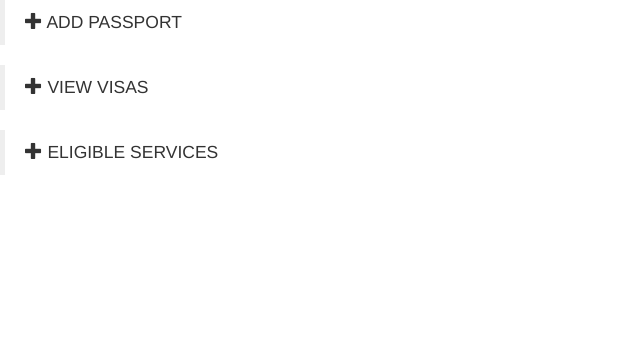
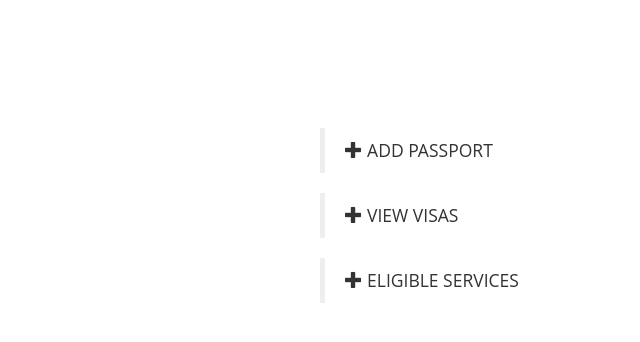
Before and after one commit to venture-vin/OmniPass, a plain HTML site: page app/dashboard.html in a window 1280 px wide. Shown: the whole page, without its empty margins (0-640 px from the left). Drawn offline with nearby package versions, Linux system fonts and the light colour scheme; files that its build step writes are made by us from their sources.

Commit message:
fix link position in html and update dashboard css

```diff
--- a/app/dashboard.html
+++ b/app/dashboard.html
@@ -2,9 +2,11 @@
 <html>
 <head>
   <title>Passport Dashboard</title>
-</head>
   <link rel="stylesheet" href="https://maxcdn.bootstrapcdn.com/bootstrap/4.0.0-alpha.5/css/bootstrap.min.css" integrity="sha384-AysaV+vQoT3kOAXZkl02PThvDr8HYKPZhNT5h/CXfBThSRXQ6jW5DO2ekP5ViFdi" crossorigin="anonymous">
   <script src="https://maxcdn.bootstrapcdn.com/bootstrap/4.0.0-alpha.5/js/bootstrap.min.js" integrity="sha384-BLiI7JTZm+JWlgKa0M0kGRpJbF2J8q+qreVrKBC47e3K6BW78kGLrCkeRX6I9RoK" crossorigin="anonymous"></script>
+  <link href="./app.css" rel='stylesheet' type='text/css'>
+  <link href="./dasboard.css" rel='stylesheet' type='text/css'>
+</head>
 <body>
   <div class="card card-outline-secondary text-xs-center">
   <div class="card-block">
--- /dev/null
+++ b/app/stylesheets/dashboard.css
@@ -0,0 +1,6 @@
+.card.card-outline-secondary.text-xs-center {
+  margin-left: 15%;
+  margin-right: 15%;
+  margin-top: 10%;
+  font-family: "Open Sans", sans-serif;
+}
```
